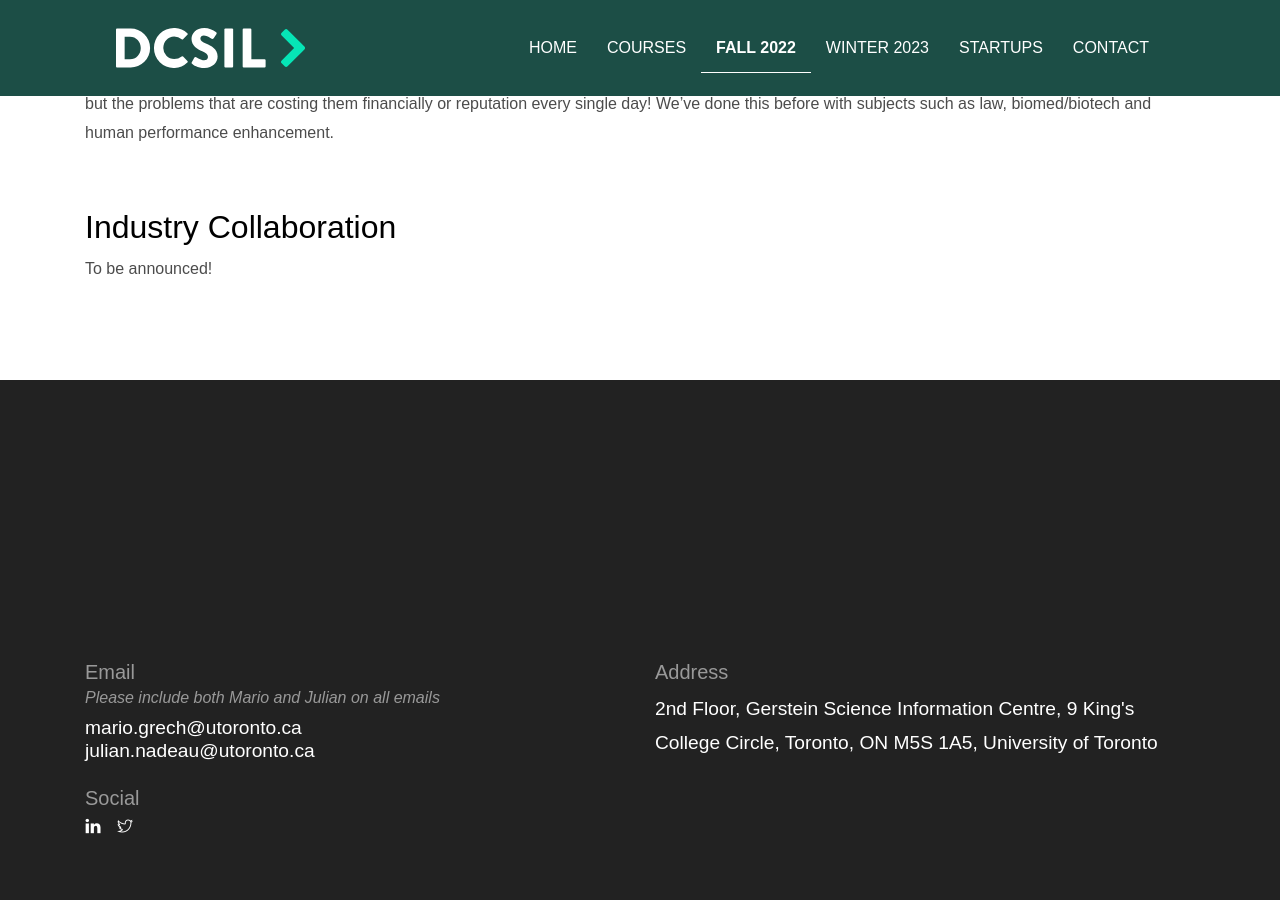
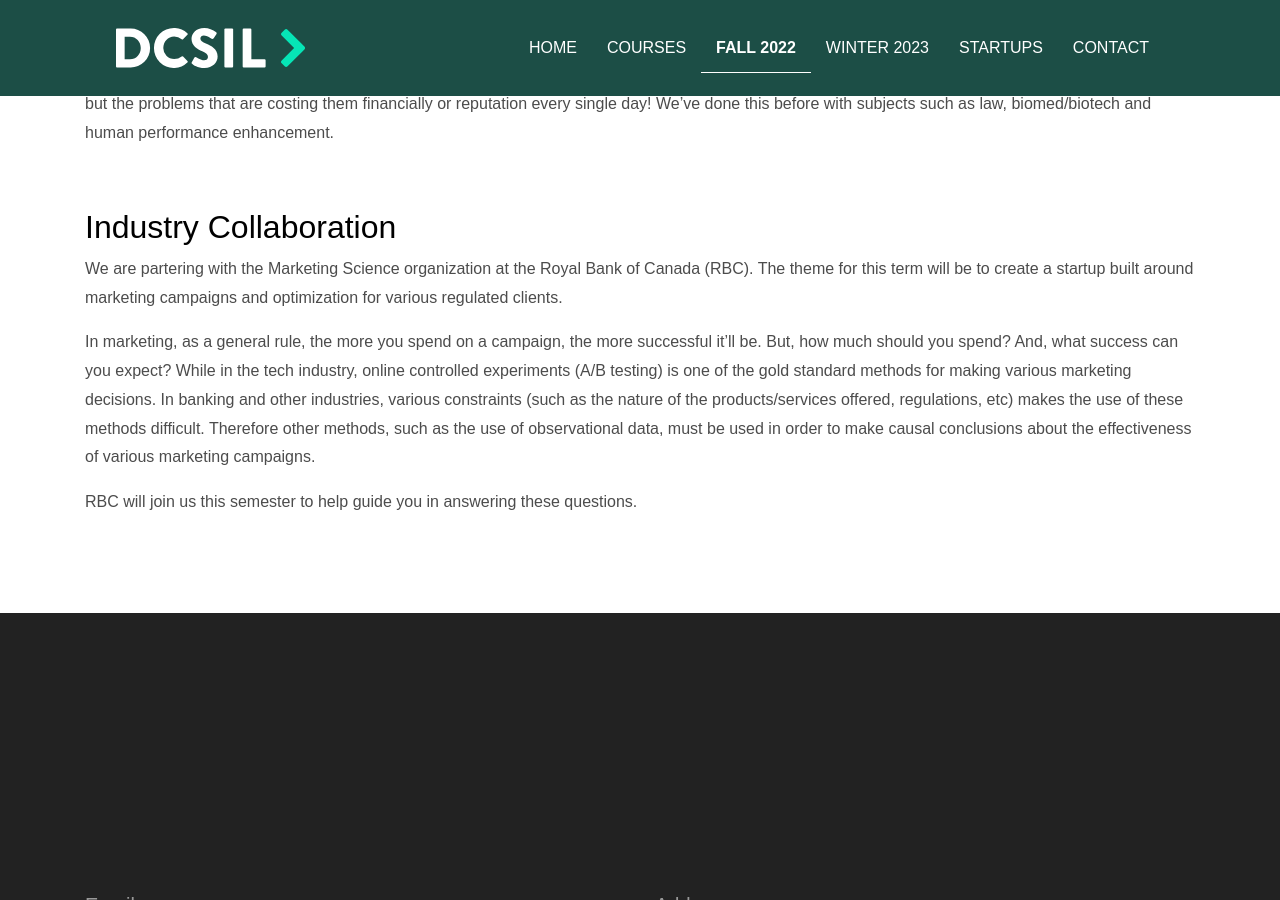
Before and after one commit to dcsil/website, a Jekyll site: the page built from _pages/term/fall-2022.html, in a window 1280 px wide and 900 px high, scrolled down 1176 px. Built offline with Jekyll 4.4.1, drawn with Linux system fonts in a browser that asks for light colours.

Commit message:
add partner collab

```diff
--- a/_includes/terms/fall-2022.md
+++ b/_includes/terms/fall-2022.md
@@ -22,4 +22,8 @@
 
 ## Industry Collaboration
 
-To be announced!
+We are partering with the Marketing Science organization at the Royal Bank of Canada (RBC). The theme for this term will be to create a startup built around marketing campaigns and optimization for various regulated clients.
+
+In marketing, as a general rule, the more you spend on a campaign, the more successful it’ll be. But, how much should you spend? And, what success can you expect? While in the tech industry, online controlled experiments (A/B testing) is one of the gold standard methods for making various marketing decisions. In banking and other industries, various constraints (such as the nature of the products/services offered, regulations, etc) makes the use of these methods difficult. Therefore other methods, such as the use of observational data, must be used in order to make causal conclusions about the effectiveness of various marketing campaigns.
+
+RBC will join us this semester to help guide you in answering these questions.
```
